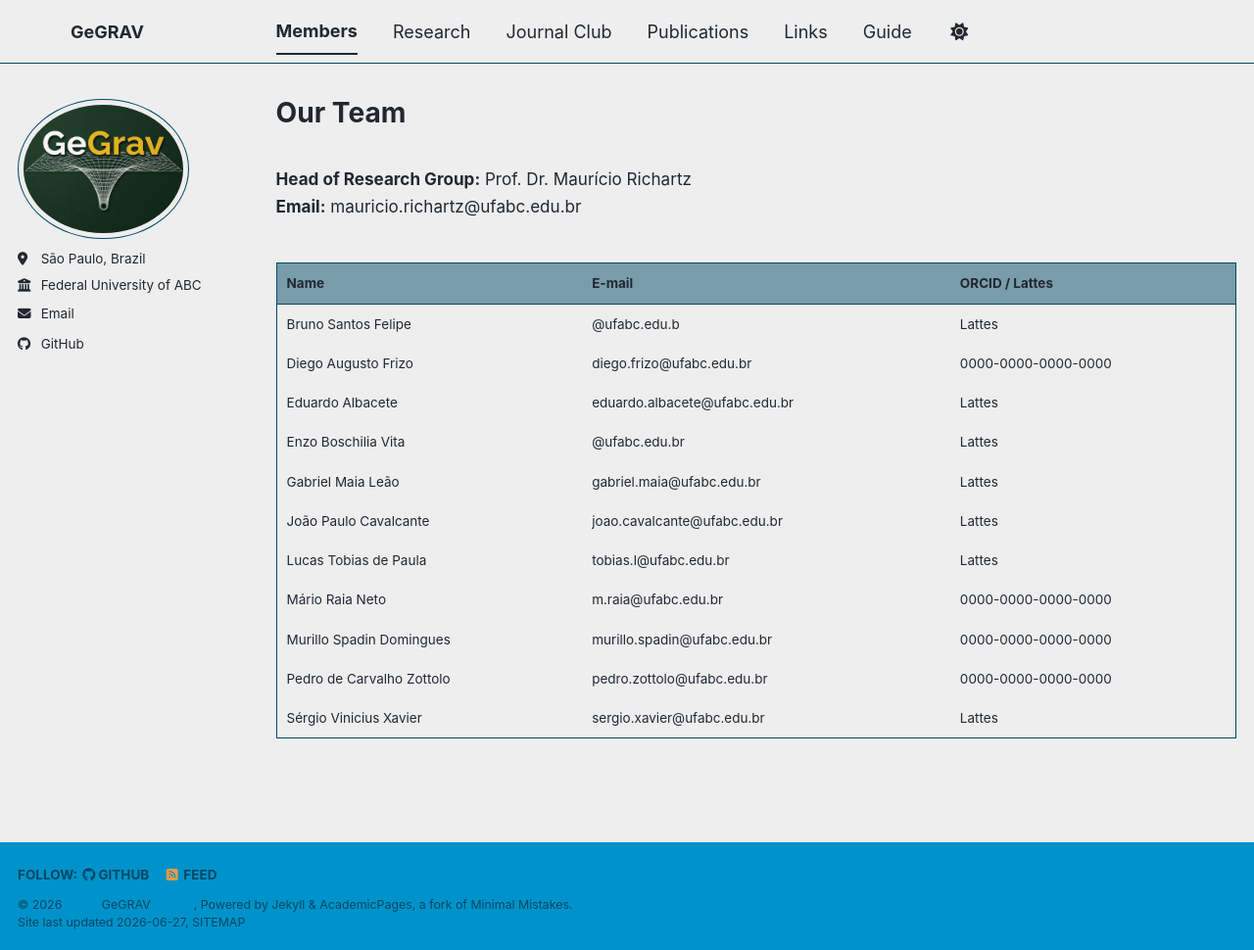
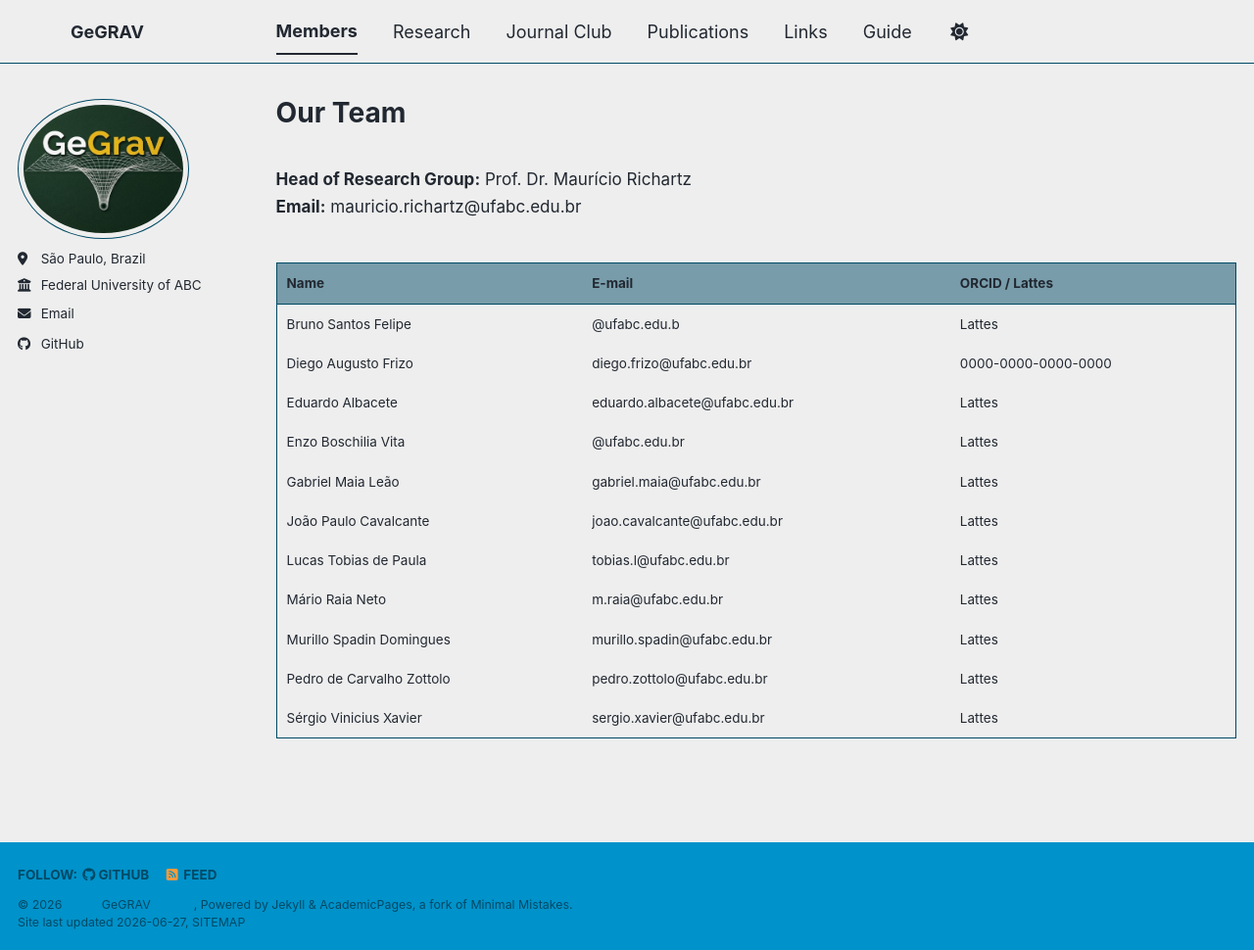
Before and after one commit to gegrav-ufabc/gegrav-ufabc.github.io, a Jekyll site: the page built from _pages/year-archive.html, in a window 1280 px wide and 970 px high. Shown: the whole window at 98% size. Built offline with Jekyll 4.4.1, drawn with Linux system fonts in a browser that asks for light colours; a style sheet for code colours, icons or effects is not loaded.

Commit message:
Update year-archive.html

```diff
--- a/_pages/year-archive.html
+++ b/_pages/year-archive.html
@@ -95,17 +95,17 @@ redirect_from:
     <tr>
       <td>Mário Raia Neto</td>
       <td>m.raia@ufabc.edu.br</td>
-      <td><a href="https://orcid.org/0000-0000-0000-0000" target="_blank">0000-0000-0000-0000</a></td>
+      <td><a href="http://lattes.cnpq.br/4527857865407846" target="_blank">Lattes</a></td>
     </tr>
     <tr>
       <td>Murillo Spadin Domingues</td>
       <td>murillo.spadin@ufabc.edu.br</td>
-      <td><a href="https://orcid.org/0000-0000-0000-0000" target="_blank">0000-0000-0000-0000</a></td>
+      <td><a href="http://lattes.cnpq.br/8520770420299517" target="_blank">Lattes</a></td>
     </tr>
     <tr>
       <td>Pedro de Carvalho Zottolo</td>
       <td>pedro.zottolo@ufabc.edu.br</td>
-      <td><a href="https://orcid.org/0000-0000-0000-0000" target="_blank">0000-0000-0000-0000</a></td>
+      <td><a href="http://lattes.cnpq.br/6953245368342309" target="_blank">Lattes</a></td>
     </tr>
     <tr>
       <td>Sérgio Vinicius Xavier</td>
```
